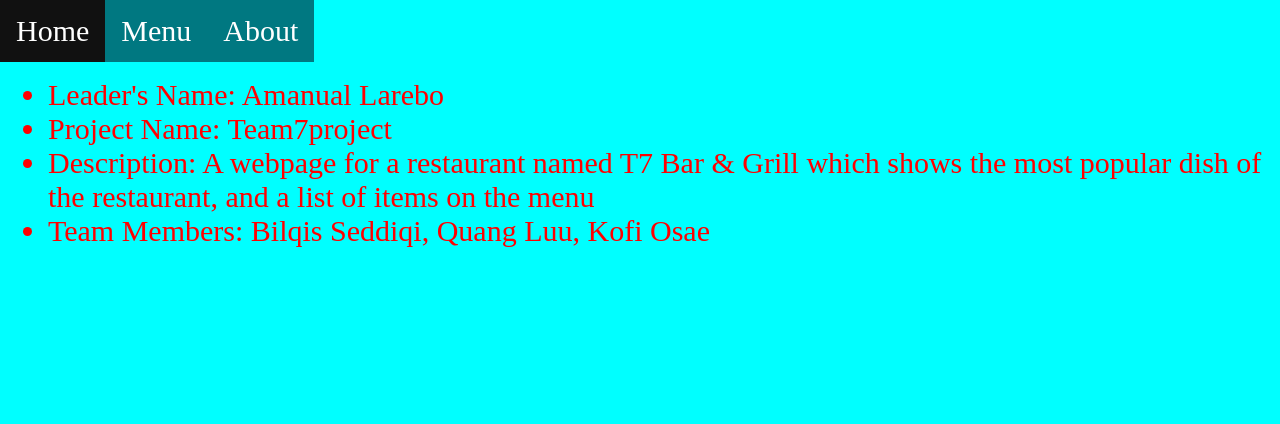
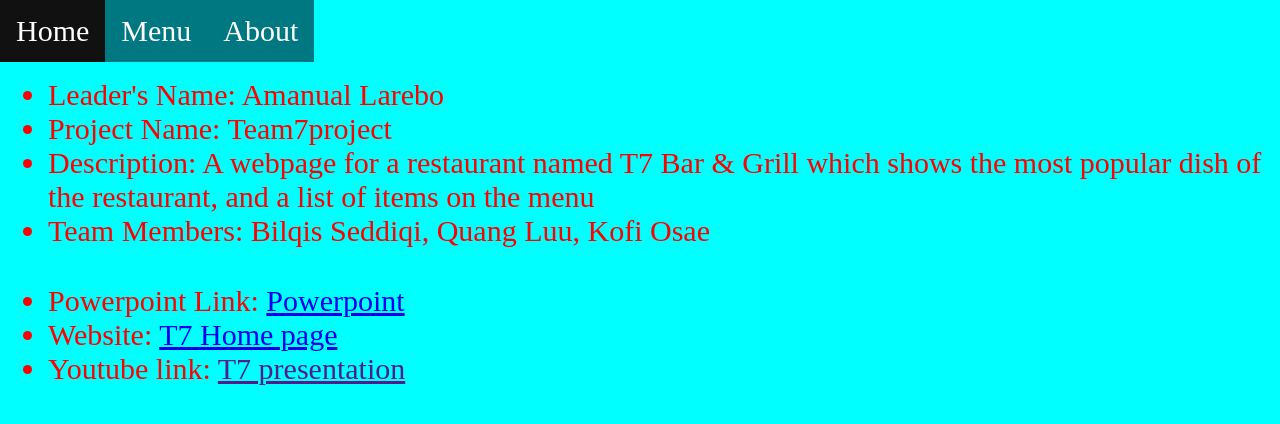
Before and after one commit to cscteam7/Team7project, a plain HTML site: page info.html in a window 1280 px wide. Drawn offline with Linux system fonts and the light colour scheme.

Commit message:
Update info.html

```diff
--- a/info.html
+++ b/info.html
@@ -54,7 +54,11 @@
                     <li>Leader's Name: Amanual Larebo</li>
                     <li>Project Name: Team7project</li>
                     <li>Description: A webpage for a restaurant named T7 Bar & Grill which shows the most popular dish of the restaurant, and a list of items on the menu</li>
-                    <li>Team Members: Bilqis Seddiqi, Quang Luu, Kofi Osae</li>
+                    <li>Team Members: Bilqis Seddiqi, Quang Luu, Kofi Osae</li><br><br>
+
+                    <li>Powerpoint Link: <a href="https://docs.google.com/presentation/d/1ObWYevsv70m3OKm3n9xVEeA-MvIheCXYUyTFw2RmWDM/edit#slide=id.gcb9a0b074_1_0">Powerpoint</a></li>
+                    <li>Website: <a href="index.html"> T7 Home page</a></li>
+                    <li>Youtube link: <a href="">T7 presentation</a></li>
                 </ul>
             </div>
         </main>
```
